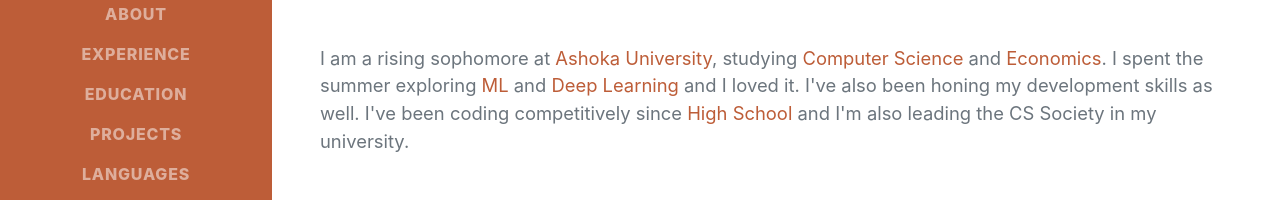
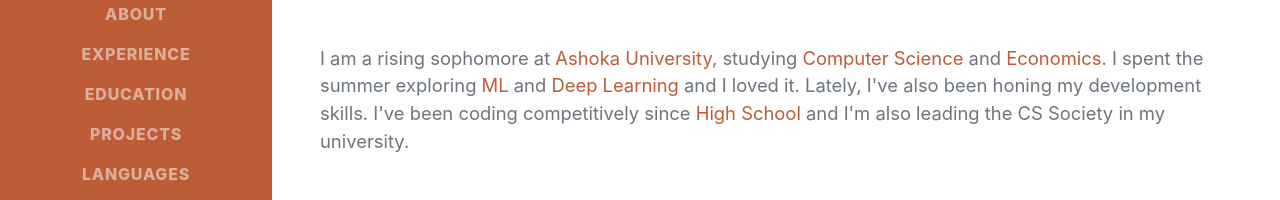
Before and after one commit to actuallysoham/SohamDe, a plain HTML site: page index.html in a window 1280 px wide. Shown: the part 338-538 px from the top of the page. Drawn offline with nearby package versions, Linux system fonts and the light colour scheme; a web font is replaced by a local one.

Commit message:
Update index.html

```diff
--- a/index.html
+++ b/index.html
@@ -63,7 +63,7 @@
                     <div class="subheading mb-5">
                         CS Sophomore | ML Enthusiast
                     </div>
-                    <p class="lead mb-5">I am a rising sophomore at <a href="https://www.ashoka.edu.in/">Ashoka University</a>, studying <a href="https://www.ashoka.edu.in/computerscience">Computer Science</a> and <a href="https://www.ashoka.edu.in/economics">Economics</a>. I spent the summer exploring <a href="https://iitk.ac.in/new/data/iitk/">ML</a> and <a href="https://www.deeplearning.ai/">Deep Learning</a> and I loved it. I've also been honing my development skills as well. I've been coding competitively since <a href="https://www.dpskolkata.com/">High School</a> and I'm also leading the CS Society in my university.</p>
+                    <p class="lead mb-5">I am a rising sophomore at <a href="https://www.ashoka.edu.in/">Ashoka University</a>, studying <a href="https://www.ashoka.edu.in/computerscience">Computer Science</a> and <a href="https://www.ashoka.edu.in/economics">Economics</a>. I spent the summer exploring <a href="https://iitk.ac.in/new/data/iitk/">ML</a> and <a href="https://www.deeplearning.ai/">Deep Learning</a> and I loved it. Lately, I've also been honing my development skills. I've been coding competitively since <a href="https://www.dpskolkata.com/">High School</a> and I'm also leading the CS Society in my university.</p>
                     <div class="social-icons">
                         <a class="social-icon" href="https://www.linkedin.com/in/soham-de/"><i class="fab fa-linkedin-in"></i></a>
                         <a class="social-icon" href="https://github.com/actuallysoham"><i class="fab fa-github"></i></a>
```
